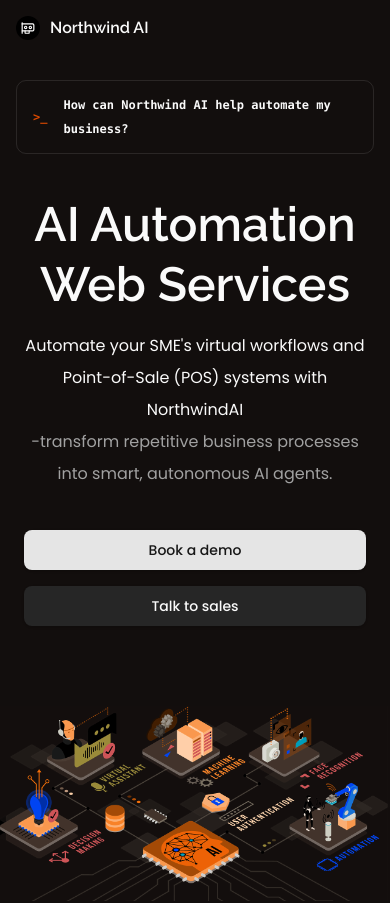
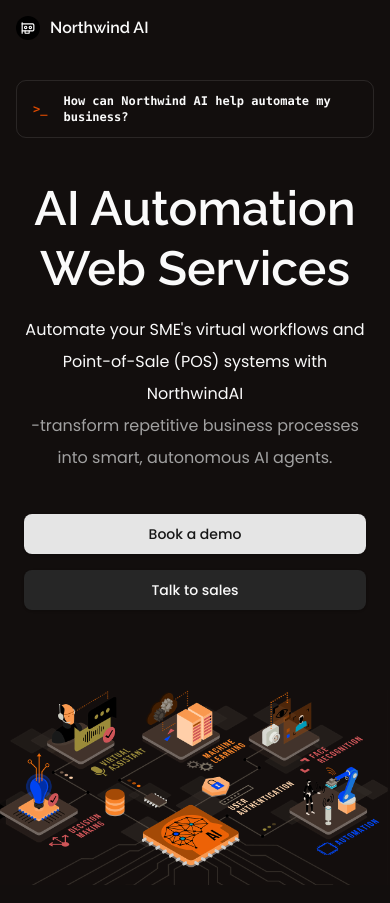
Before and after one commit to hwp-labs/northwind-ai-app, a Next.js app: page / in a window 390 px wide. Shown: the top 903 px of the page. Built offline with nearby package versions, Linux system fonts and the light colour scheme.

Commit message:
chore: mobile ui clean ups

```diff
--- a/components/organisms/status-bar.tsx
+++ b/components/organisms/status-bar.tsx
@@ -3,7 +3,7 @@ import { APP } from "@/constants/APP";
 export const StatusBar = () => {
   return (
     <section className="flex-center-center mt-10 px-4">
-      <div className="flex-center-start gap-4 rounded-lg border px-4 py-3 font-mono text-xs font-semibold leading-6">
+      <div className="flex-center-start gap-4 rounded-lg border px-4 py-3 font-mono text-xs font-semibold leading-4">
         <span className="text-contrast text-md leading-0 font-bold">&gt;_</span>
         How can {APP.name} help automate my business?
       </div>
```
